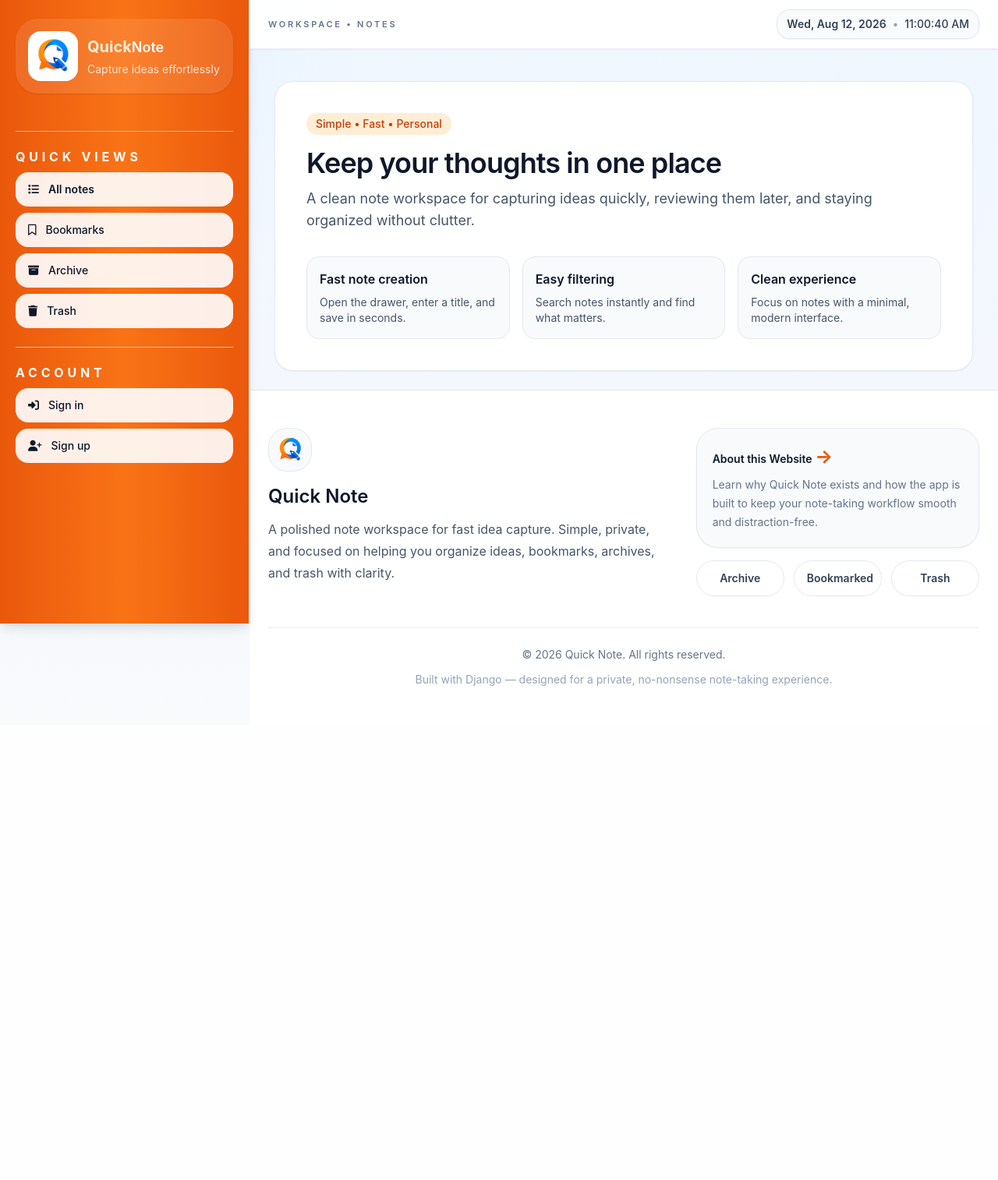
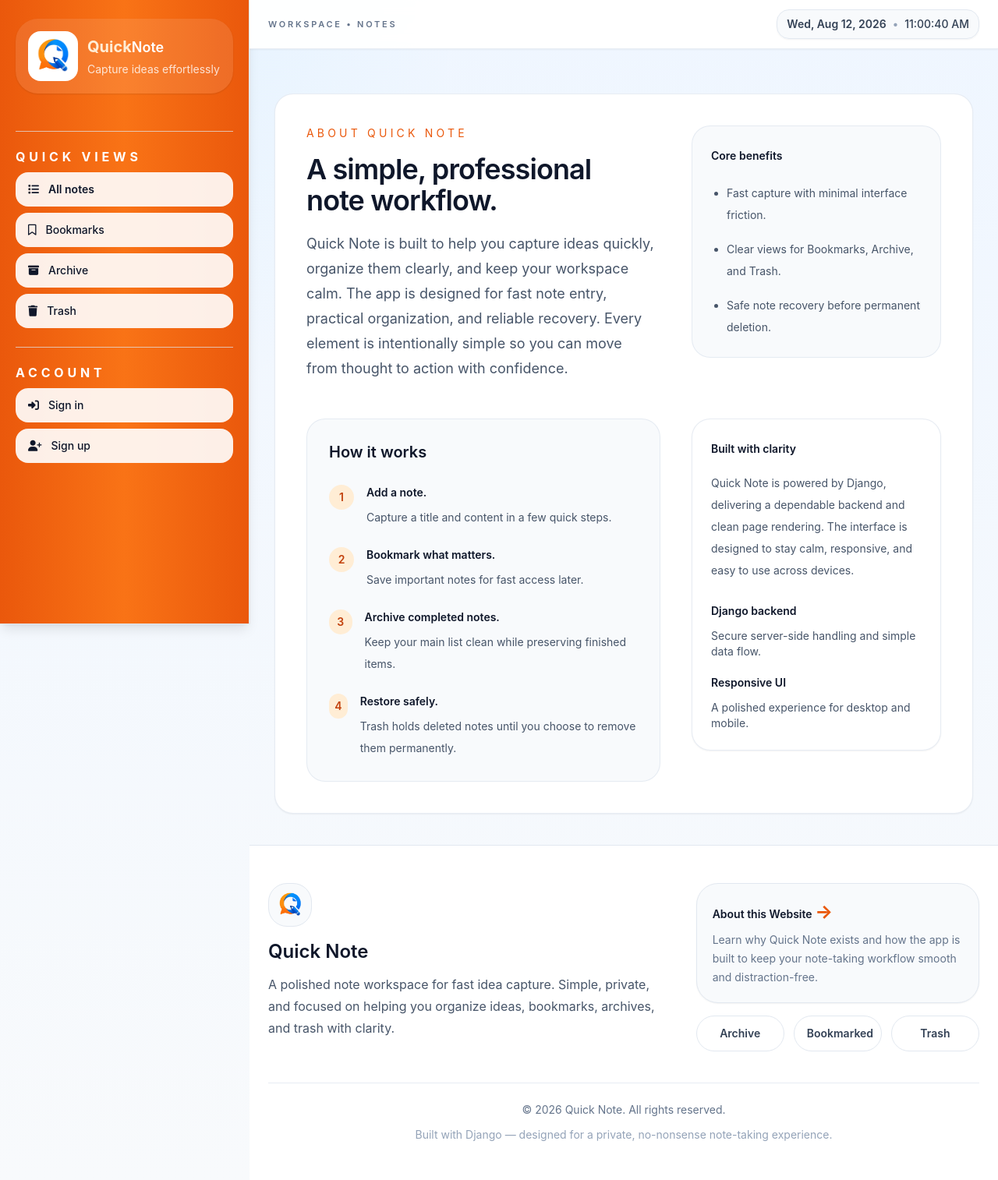
Before and after one commit to Paban-Bhandari/notes_app, a Django app: page /about/ in a window 1280 px wide. Shown: the whole page at 78% size. Before the commit the page ends 880 px from the top, so only its background shows below. Run offline with Django 5.2, Linux system fonts and the light colour scheme; some libraries are stand-ins or nearby versions.

Commit message:
updated the about page

```diff
--- a/note/templates/about.html
+++ b/note/templates/about.html
@@ -5,25 +5,80 @@ About
 {% endblock %}
 
 {% block content %}
-<div class="mx-auto max-w-7xl px-4 py-6 sm:px-6 lg:px-8">
-    <div class="rounded-3xl border border-slate-200 bg-white p-6 shadow-sm sm:p-8 lg:p-10 text-slate-900">
-        <span class="inline-flex rounded-full bg-orange-100 px-3 py-1 text-sm font-medium text-orange-700">Simple • Fast • Personal</span>
-        <h1 class="mt-4 text-3xl font-semibold tracking-tight text-slate-900 sm:text-4xl">Keep your thoughts in one place</h1>
-        <p class="mt-3 max-w-3xl text-lg text-slate-600">A clean note workspace for capturing ideas quickly, reviewing them later, and staying organized without clutter.</p>
+<div class="mx-auto max-w-6xl px-4 py-10 sm:px-6 lg:px-8">
+    <div class="rounded-[1.5rem] border border-slate-200/80 bg-white p-8 shadow-sm sm:p-10 text-slate-900">
+        <div class="lg:flex lg:items-start lg:justify-between lg:gap-12">
+            <div class="lg:flex-1">
+                <p class="text-sm uppercase tracking-[0.3em] text-orange-600">About Quick Note</p>
+                <h1 class="mt-4 text-3xl font-semibold tracking-tight text-slate-900 sm:text-4xl">A simple, professional note workflow.</h1>
+                <p class="mt-5 max-w-3xl text-lg leading-8 text-slate-600">Quick Note is built to help you capture ideas quickly, organize them clearly, and keep your workspace calm. The app is designed for fast note entry, practical organization, and reliable recovery. Every element is intentionally simple so you can move from thought to action with confidence.</p>
+            </div>
 
-        <div class="mt-8 grid gap-4 md:grid-cols-3">
-            <div class="rounded-2xl border border-slate-200 bg-slate-50 p-4">
-                <h6 class="font-semibold text-slate-900">Fast note creation</h6>
-                <p class="mt-2 text-sm text-slate-600">Open the drawer, enter a title, and save in seconds.</p>
+            <div class="mt-8 lg:mt-0 lg:w-80">
+                <div class="rounded-3xl border border-slate-200/80 bg-slate-50 p-6 text-sm leading-7 text-slate-600">
+                    <p class="font-semibold text-slate-900">Core benefits</p>
+                    <ul class="mt-5 space-y-4 list-disc pl-5">
+                        <li>Fast capture with minimal interface friction.</li>
+                        <li>Clear views for Bookmarks, Archive, and Trash.</li>
+                        <li>Safe note recovery before permanent deletion.</li>
+                    </ul>
+                </div>
             </div>
-            <div class="rounded-2xl border border-slate-200 bg-slate-50 p-4">
-                <h6 class="font-semibold text-slate-900">Easy filtering</h6>
-                <p class="mt-2 text-sm text-slate-600">Search notes instantly and find what matters.</p>
+        </div>
+
+        <div class="mt-12 lg:flex lg:gap-10 lg:items-start">
+            <div class="lg:flex-1">
+                <div class="rounded-[1.5rem] border border-slate-200/80 bg-slate-50 p-7">
+                    <h2 class="text-xl font-semibold text-slate-900">How it works</h2>
+                    <div class="mt-6 space-y-5 text-sm leading-7 text-slate-600">
+                        <div class="flex gap-4">
+                            <div class="mt-1 inline-flex h-8 w-8 items-center justify-center rounded-full bg-orange-100 text-orange-700 font-semibold">1</div>
+                            <div>
+                                <p class="font-semibold text-slate-900">Add a note.</p>
+                                <p class="mt-1">Capture a title and content in a few quick steps.</p>
+                            </div>
+                        </div>
+                        <div class="flex gap-4">
+                            <div class="mt-1 inline-flex h-8 w-8 items-center justify-center rounded-full bg-orange-100 text-orange-700 font-semibold">2</div>
+                            <div>
+                                <p class="font-semibold text-slate-900">Bookmark what matters.</p>
+                                <p class="mt-1">Save important notes for fast access later.</p>
+                            </div>
+                        </div>
+                        <div class="flex gap-4">
+                            <div class="mt-1 inline-flex h-8 w-8 items-center justify-center rounded-full bg-orange-100 text-orange-700 font-semibold">3</div>
+                            <div>
+                                <p class="font-semibold text-slate-900">Archive completed notes.</p>
+                                <p class="mt-1">Keep your main list clean while preserving finished items.</p>
+                            </div>
+                        </div>
+                        <div class="flex gap-4">
+                            <div class="mt-1 inline-flex h-8 w-8 items-center justify-center rounded-full bg-orange-100 text-orange-700 font-semibold">4</div>
+                            <div>
+                                <p class="font-semibold text-slate-900">Restore safely.</p>
+                                <p class="mt-1">Trash holds deleted notes until you choose to remove them permanently.</p>
+                            </div>
+                        </div>
+                    </div>
+                </div>
             </div>
-            <div class="rounded-2xl border border-slate-200 bg-slate-50 p-4">
-                <h6 class="font-semibold text-slate-900">Clean experience</h6>
-                <p class="mt-2 text-sm text-slate-600">Focus on notes with a minimal, modern interface.</p>
-            </div>
+
+            <aside class="mt-10 lg:mt-0 lg:w-80">
+                <div class="rounded-[1.5rem] border border-slate-200/80 bg-white p-6 text-sm leading-7 text-slate-600 shadow-sm">
+                    <p class="font-semibold text-slate-900">Built with clarity</p>
+                    <p class="mt-4">Quick Note is powered by Django, delivering a dependable backend and clean page rendering. The interface is designed to stay calm, responsive, and easy to use across devices.</p>
+                    <div class="mt-6 space-y-4">
+                        <div>
+                            <p class="font-semibold text-slate-900">Django backend</p>
+                            <p class="mt-2 text-sm text-slate-600">Secure server-side handling and simple data flow.</p>
+                        </div>
+                        <div>
+                            <p class="font-semibold text-slate-900">Responsive UI</p>
+                            <p class="mt-2 text-sm text-slate-600">A polished experience for desktop and mobile.</p>
+                        </div>
+                    </div>
+                </div>
+            </aside>
         </div>
     </div>
 </div>
```
